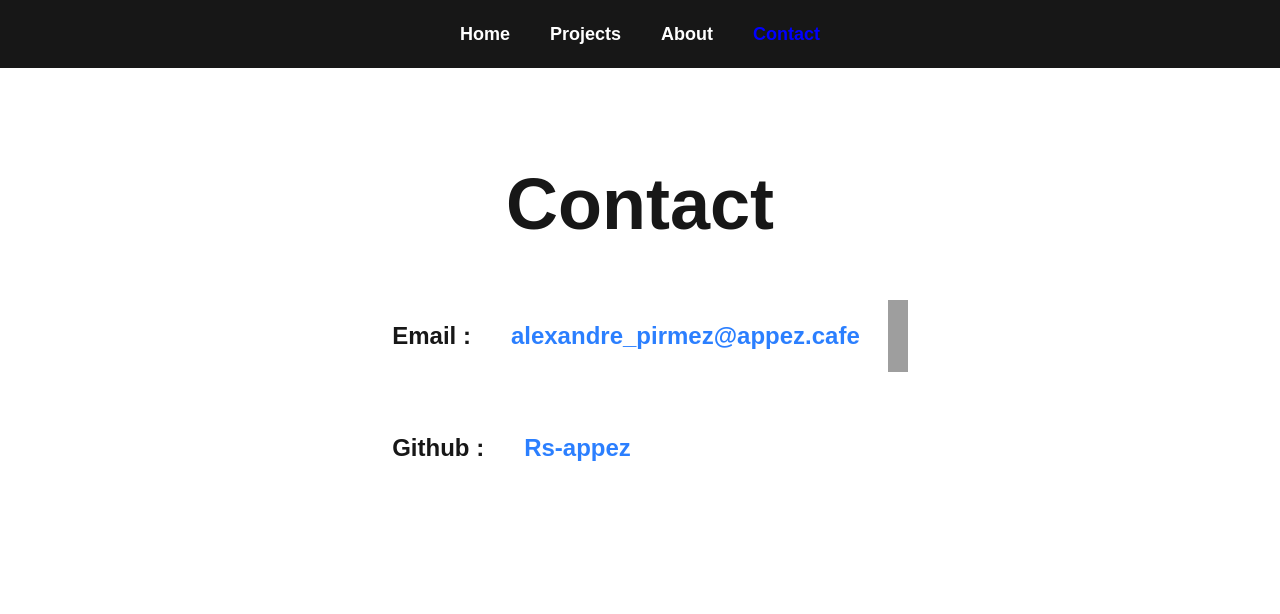
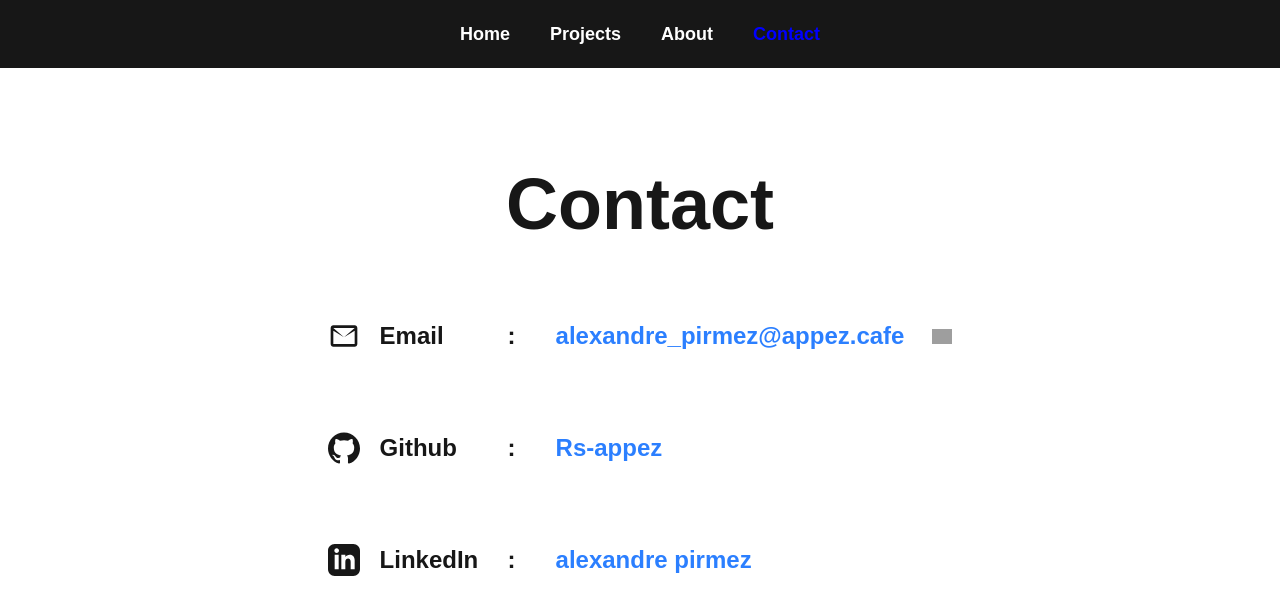
Before and after one commit to Rs-appez/portfolio, a Next.js app: page /contact in a window 1280 px wide. Shown: the top 614 px of the page. Built offline with nearby package versions, Linux system fonts and the light colour scheme; grey boxes are pictures that could not be loaded.

Commit message:
feat(contact): add LinkedIn and icons to contact page
Enhanced the contact page by adding a LinkedIn section and SVG icons for
email, GitHub, and LinkedIn. Improved layout for better visual clarity
and user experience.

```diff
--- a/src/app/contact/page.tsx
+++ b/src/app/contact/page.tsx
@@ -5,8 +5,20 @@ export default function Contact() {
         <main className="flex flex-col items-center p-20 pb-0 ">
             <h1 className="text-7xl font-bold p-5">Contact</h1>
             <div className="flex flex-col p-5">
-        <div className="flex flex-row p-5">
-          <p className="text-2xl font-bold p-5">Email : </p>
+                {/* email */}
+                <div className="flex flex-row p-5 items-center">
+                    <svg
+                        xmlns="http://www.w3.org/2000/svg"
+                        width="32"
+                        height="32"
+                        viewBox="0 0 24 24"
+                        fill="currentColor"
+                        className="inline-block"
+                    >
+                        <path d="M20 4H4c-1.1 0-2 .9-2 2v12c0 1.1.9 2 2 2h16c1.1 0 2-.9 2-2V6c0-1.1-.9-2-2-2zm0 2v.01L12 13 4 6.01V6h16zm0 12H4V8l8 5 8-5v10z" />
+                    </svg>
+                    <span className="text-2xl font-bold p-5 w-32 text-left">Email</span>
+                    <span className="text-2xl font-bold p-5 ">:</span>
                     <a
                         href="mailto:alexandre_pirmez@appez.cafe"
                         className="text-2xl font-bold p-5 text-blue-500 hover:underline"
@@ -15,8 +27,20 @@ export default function Contact() {
                     </a>
                     <CopyButton text="alexandre_pirmez@appez.cafe" />
                 </div>
-        <div className="flex flex-row p-5">
-          <p className="text-2xl font-bold p-5">Github : </p>
+                {/* github */}
+                <div className="flex flex-row p-5 items-center">
+                    <svg
+                        xmlns="http://www.w3.org/2000/svg"
+                        width="32"
+                        height="32"
+                        viewBox="0 0 24 24"
+                        fill="currentColor"
+                        className="inline-block "
+                    >
+                        <path d="M12 .297c-6.63 0-12 5.373-12 12 0 5.303 3.438 9.8 8.205 11.385.6.113.82-.258.82-.577 0-.285-.01-1.04-.015-2.04-3.338.724-4.042-1.61-4.042-1.61-.546-1.387-1.333-1.757-1.333-1.757-1.089-.745.083-.729.083-.729 1.205.084 1.84 1.236 1.84 1.236 1.07 1.834 2.809 1.304 3.495.997.108-.775.418-1.304.762-1.604-2.665-.304-5.466-1.332-5.466-5.93 0-1.31.469-2.381 1.236-3.221-.124-.303-.535-1.523.117-3.176 0 0 1.008-.322 3.301 1.23a11.52 11.52 0 013.003-.404c1.018.005 2.045.138 3.003.404 2.291-1.552 3.297-1.23 3.297-1.23.653 1.653.242 2.873.118 3.176.77.84 1.235 1.911 1.235 3.221 0 4.61-2.804 5.625-5.475 5.921.43.371.823 1.102.823 2.222 0 1.606-.014 2.898-.014 3.293 0 .322.218.694.825.576C20.565 22.092 24 17.592 24 12.297c0-6.627-5.373-12-12-12" />
+                    </svg>
+                    <span className="text-2xl font-bold p-5 w-32 text-left">Github</span>
+                    <span className="text-2xl font-bold p-5 ">:</span>
                     <a
                         href="https://github.com/Rs-appez"
                         target="_blank"
@@ -26,6 +50,31 @@ export default function Contact() {
                         Rs-appez
                     </a>
                 </div>
+                {/* linkedin */}
+                <div className="flex flex-row p-5 items-center">
+                    <svg
+                        xmlns="http://www.w3.org/2000/svg"
+                        width="32"
+                        height="32"
+                        viewBox="0 0 24 24"
+                        fill="currentColor"
+                        className="inline-block "
+                    >
+                        <path d="M19 0h-14c-2.761 0-5 2.239-5 5v14c0 2.761 2.239 5 5 5h14c2.762 0 5-2.239 5-5v-14c0-2.761-2.238-5-5-5zm-11 19h-3v-11h3v11zm-1.5-12.268c-.966 0-1.75-.79-1.75-1.764s.784-1.764 1.75-1.764 1.75.79 1.75 1.764-.783 1.764-1.75 1.764zm13.5 12.268h-3v-5.604c0-3.368-4-3.113-4 0v5.604h-3v-11h3v1.765c1.396-2.586 7-2.777 7 2.476v6.759z" />
+                    </svg>
+                    <span className="text-2xl font-bold p-5 w-32 text-left">
+                        LinkedIn
+                    </span>
+                    <span className="text-2xl font-bold p-5 ">:</span>
+                    <a
+                        href="https://www.linkedin.com/in/alexandre-pirmez/"
+                        target="_blank"
+                        rel="noopener noreferrer"
+                        className="text-2xl font-bold p-5 text-blue-500 hover:underline"
+                    >
+                        alexandre pirmez
+                    </a>
+                </div>
             </div>
         </main>
     );
```
Lines whose indentation alone changed are shown as unchanged.
